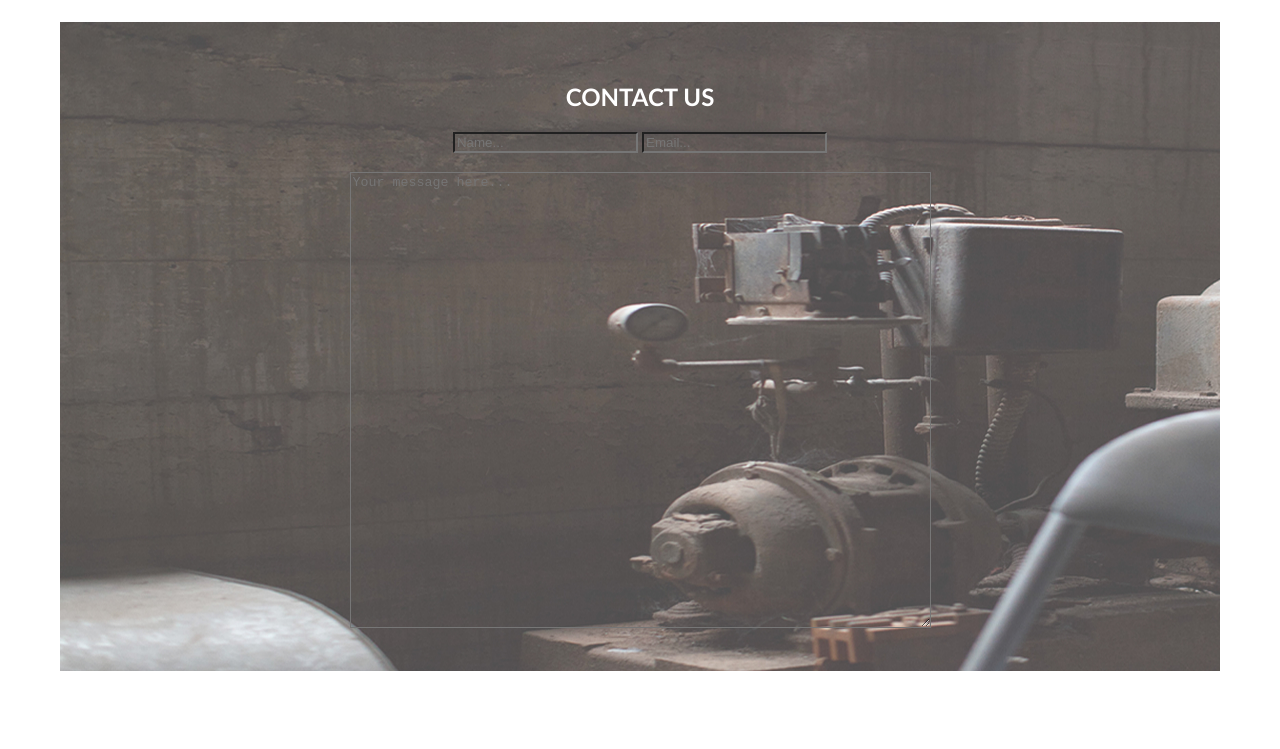
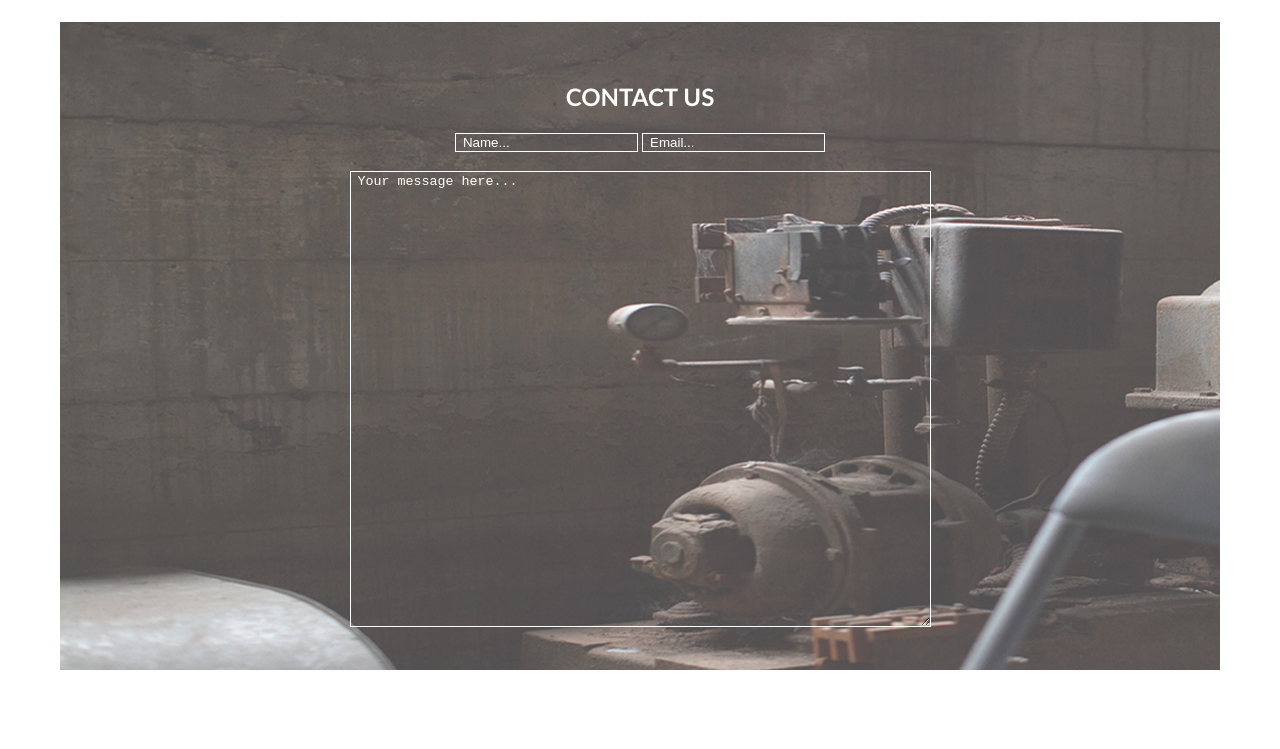
Before and after one commit to davospots/Project1, a plain HTML site: page index.html in a window 1280 px wide. Shown: the part 2600-3349 px from the top of the page. Drawn offline with Linux system fonts and the light colour scheme.

Commit message:
styling placeholder in forms

```diff
--- a/1st style.css
+++ b/1st style.css
@@ -107,4 +107,10 @@ ul li{
 
 textarea, input{
     background:transparent;
+    border: 1px white solid;
 }
+
+::placeholder{
+    color:white;
+    padding-left: 5px;
+}
```
Also changed, not shown: index.html (+1 -1 lines).
